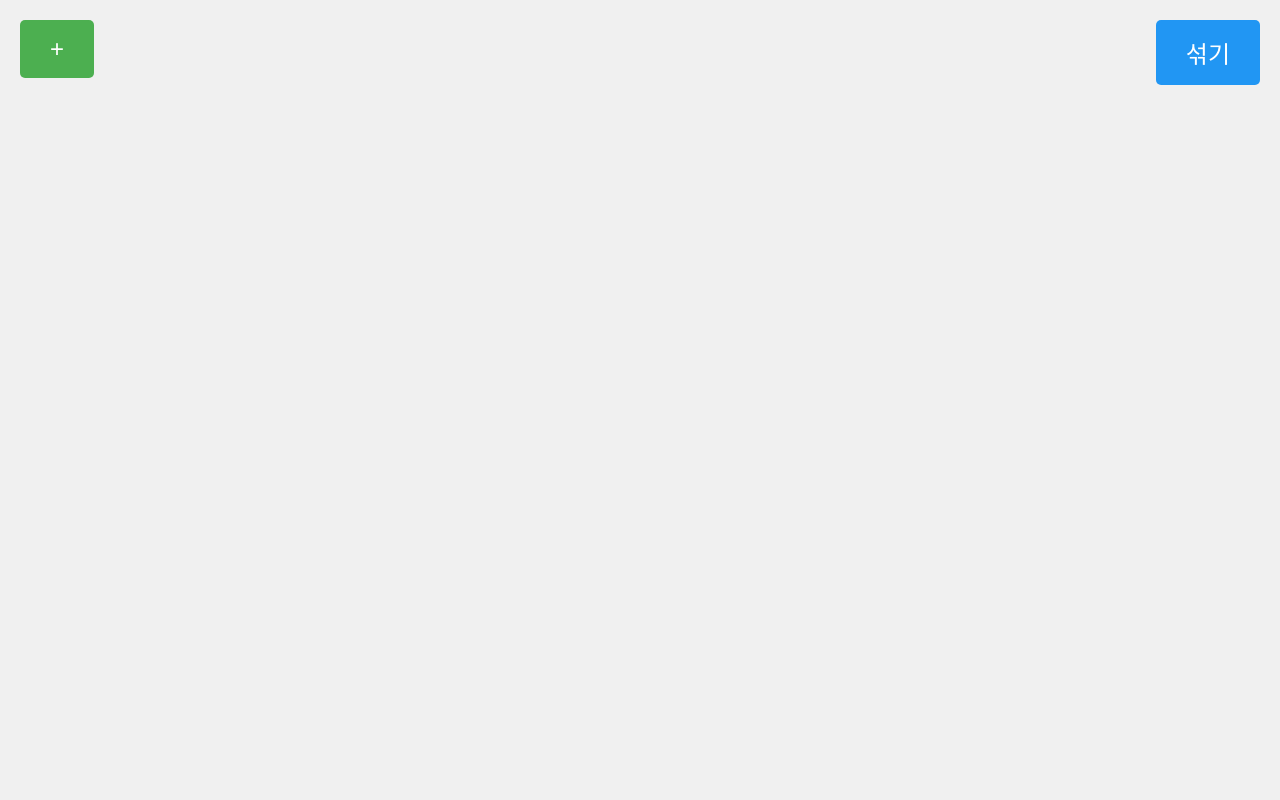
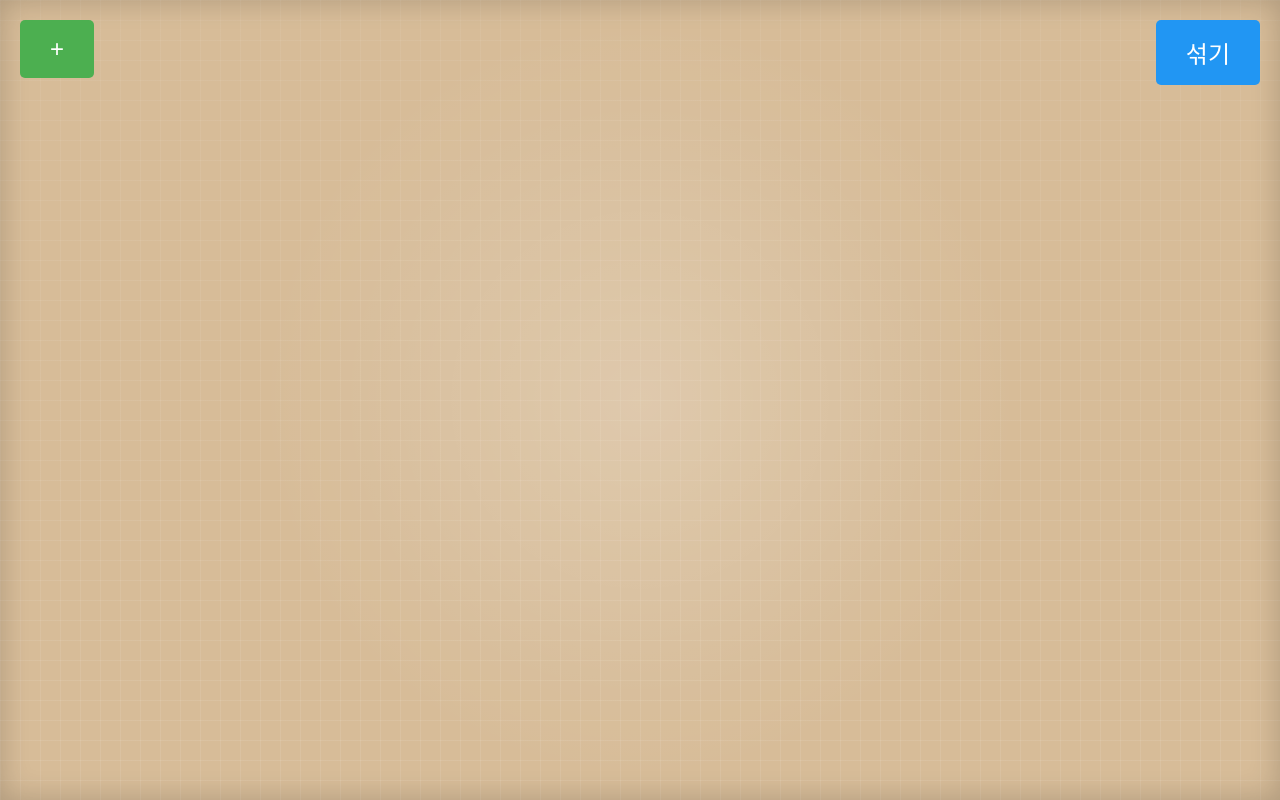
Before and after one commit to Mingjaam/randemo, a plain HTML site: page index.html in a window 1280 px wide. Drawn offline with Linux system fonts and the light colour scheme.

Commit message:
배경 색 바꿈

```diff
--- a/script.js
+++ b/script.js
@@ -73,6 +73,8 @@ document.addEventListener('DOMContentLoaded', () => {
 
         const textarea = document.createElement('textarea');
         textarea.placeholder = '메모를 입력하세요...';
+        textarea.rows = 5;
+        textarea.maxLength = 200;
 
         const completeButton = document.createElement('button');
         completeButton.className = 'complete-button';
--- a/style.css
+++ b/style.css
@@ -6,11 +6,30 @@
 
 body {
     font-family: 'Arial', sans-serif;
-    background-color: #f0f0f0;
+    background-color: #D2B48C;
+    background-image:
+        linear-gradient(rgba(255, 255, 255, 0.15) 1px, transparent 1px),
+        linear-gradient(90deg, rgba(255, 255, 255, 0.15) 1px, transparent 1px);
+    background-size: 20px 20px;
     min-height: 100vh;
     display: flex;
     justify-content: center;
     align-items: center;
+    position: relative;
+    overflow: hidden;
+}
+
+body::before {
+    content: '';
+    position: absolute;
+    top: 0;
+    left: 0;
+    right: 0;
+    bottom: 0;
+    background:
+        radial-gradient(circle at 50% 50%, rgba(255, 255, 255, 0.2) 0%, transparent 50%),
+        linear-gradient(to bottom, rgba(210, 180, 140, 0.6), rgba(210, 180, 140, 0.4));
+    z-index: -1;
 }
 
 .container {
@@ -18,6 +37,8 @@ body {
     width: 100%;
     height: 100vh;
     overflow: hidden;
+    background: rgba(255, 255, 255, 0.1);
+    box-shadow: 0 0 30px rgba(0, 0, 0, 0.2) inset;
 }
 
 .add-button, .shuffle-button {
@@ -57,12 +78,15 @@ body {
 
 .memo textarea {
     width: 100%;
-    height: 100%;
+    height: calc(100% - 40px);
     border: none;
     resize: none;
     outline: none;
     font-size: 16px;
     background: transparent;
+    line-height: 1.5;
+    max-height: 120px; /* 5줄 정도의 높이 */
+    overflow-y: auto;
 }
 
 .memo .complete-button {
```
